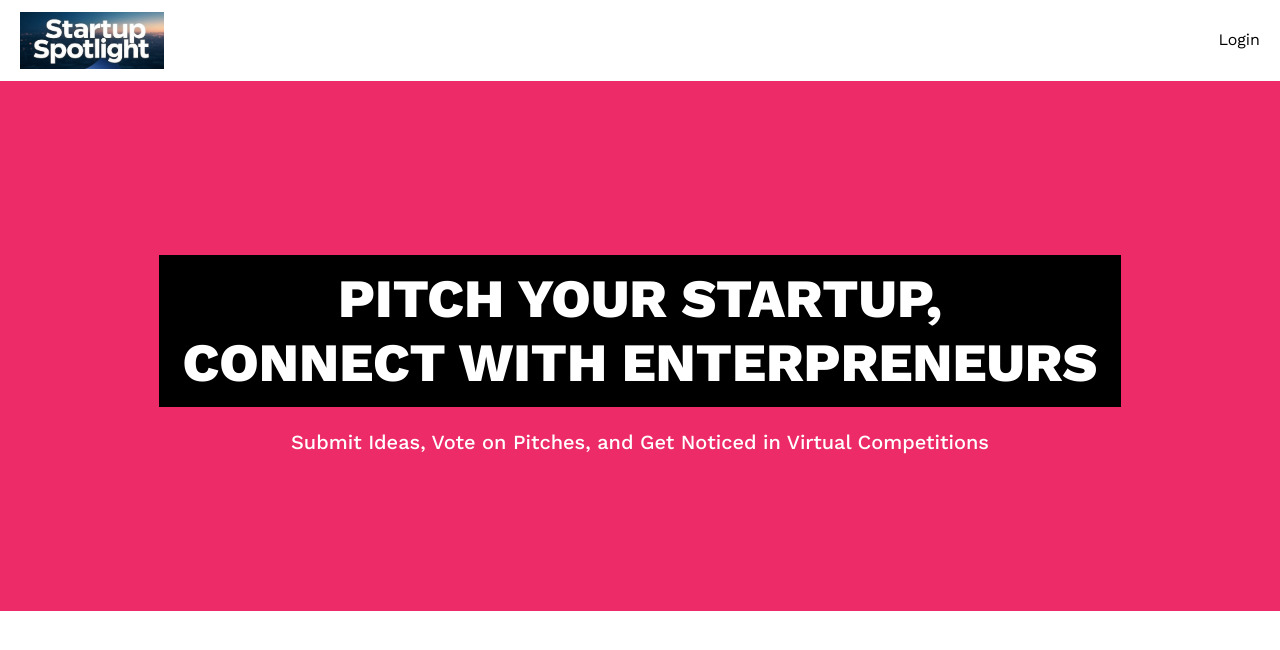
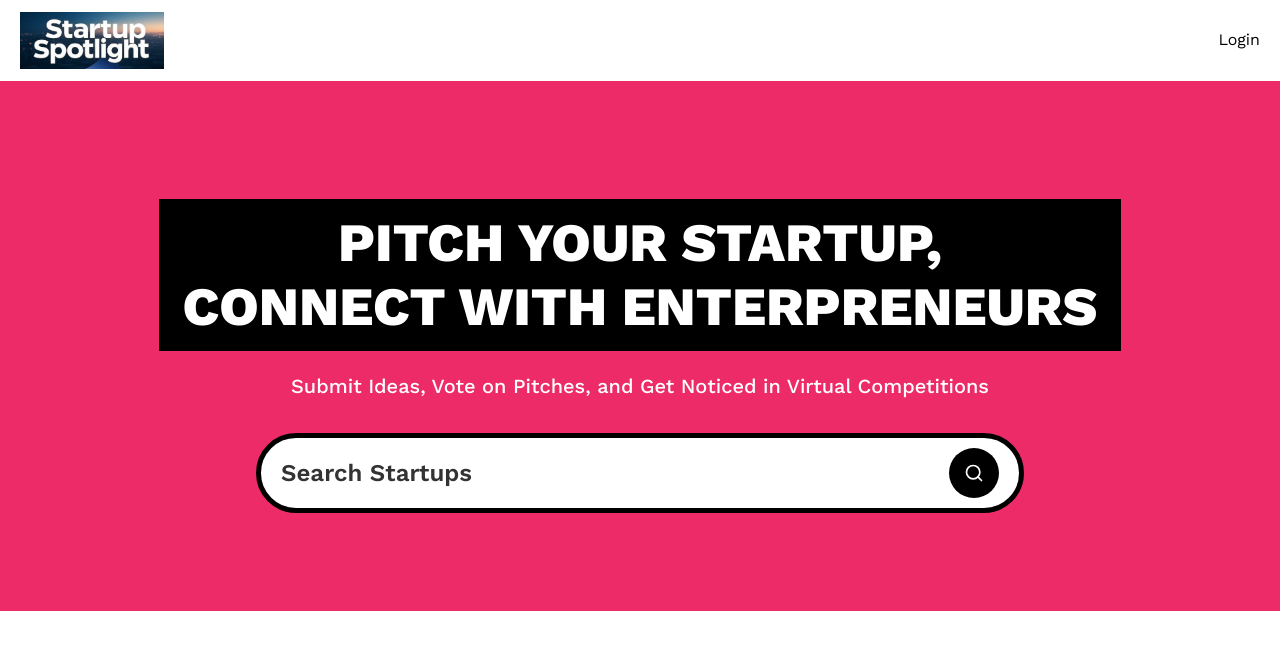
Before and after one commit to keyur22/startup-spotlight, a Next.js app: page / in a window 1280 px wide. Shown: the top 650 px of the page. Built offline with nearby package versions, Linux system fonts and the light colour scheme; no server answers.

Commit message:
Added searchForm in HomePage

```diff
--- a/app/(root)/layout.tsx
+++ b/app/(root)/layout.tsx
@@ -1,5 +1,5 @@
 import { PropsWithChildren } from 'react';
-import Navbar from '../components/Navbar';
+import Navbar from '../../components/Navbar';
 
 const Layout = ({ children }: PropsWithChildren) => {
   return (
--- a/app/(root)/page.tsx
+++ b/app/(root)/page.tsx
@@ -1,4 +1,12 @@
-const HomePage = () => {
+import SearchForm from '@/components/SearchForm';
+
+const HomePage = async ({
+  searchParams
+}: {
+  searchParams: Promise<{ query: string }>;
+}) => {
+  const { query } = await searchParams;
+
   return (
     <>
       <section className='pink_container'>
@@ -8,6 +16,7 @@
         <p className='sub-heading !max-w-3xl'>
           Submit Ideas, Vote on Pitches, and Get Noticed in Virtual Competitions
         </p>
+        <SearchForm query={query} />
       </section>
     </>
   );
--- /dev/null
+++ b/components/SearchForm.tsx
@@ -0,0 +1,22 @@
+import { Search } from 'lucide-react';
+import Form from 'next/form';
+import SearchFormReset from './SearchFormReset';
+
+const SearchForm = ({ query }: { query: string }) => {
+  return (
+    <Form action='/' className='search-form' scroll={false}>
+      <input
+        name='query'
+        defaultValue={query}
+        className='search-input'
+        placeholder='Search Startups'
+      />
+      <div className='flex gap-2'>{query && <SearchFormReset />}</div>
+      <button type='submit' className='search-btn text-white'>
+        <Search className='size-5' />
+      </button>
+    </Form>
+  );
+};
+
+export default SearchForm;
--- /dev/null
+++ b/components/SearchFormReset.tsx
@@ -0,0 +1,22 @@
+'use client';
+
+import { X } from 'lucide-react';
+import Link from 'next/link';
+
+const SearchFormReset = () => {
+  const reset = () => {
+    const form = document.querySelector('.search-form') as HTMLFormElement;
+
+    if (form) form.reset();
+  };
+
+  return (
+    <button type='reset' onClick={reset}>
+      <Link href='/' className='search-btn text-white'>
+        <X className='size-5' />
+      </Link>
+    </button>
+  );
+};
+
+export default SearchFormReset;
--- /dev/null
+++ b/components/ui/button.tsx
@@ -0,0 +1,57 @@
+import * as React from "react"
+import { Slot } from "@radix-ui/react-slot"
+import { cva, type VariantProps } from "class-variance-authority"
+
+import { cn } from "@/lib/utils"
+
+const buttonVariants = cva(
+  "inline-flex items-center justify-center gap-2 whitespace-nowrap rounded-md text-sm font-medium transition-colors focus-visible:outline-none focus-visible:ring-1 focus-visible:ring-ring disabled:pointer-events-none disabled:opacity-50 [&_svg]:pointer-events-none [&_svg]:size-4 [&_svg]:shrink-0",
+  {
+    variants: {
+      variant: {
+        default:
+          "bg-primary text-primary-foreground shadow hover:bg-primary/90",
+        destructive:
+          "bg-destructive text-destructive-foreground shadow-sm hover:bg-destructive/90",
+        outline:
+          "border border-input bg-background shadow-sm hover:bg-accent hover:text-accent-foreground",
+        secondary:
+          "bg-secondary text-secondary-foreground shadow-sm hover:bg-secondary/80",
+        ghost: "hover:bg-accent hover:text-accent-foreground",
+        link: "text-primary underline-offset-4 hover:underline",
+      },
+      size: {
+        default: "h-9 px-4 py-2",
+        sm: "h-8 rounded-md px-3 text-xs",
+        lg: "h-10 rounded-md px-8",
+        icon: "h-9 w-9",
+      },
+    },
+    defaultVariants: {
+      variant: "default",
+      size: "default",
+    },
+  }
+)
+
+export interface ButtonProps
+  extends React.ButtonHTMLAttributes<HTMLButtonElement>,
+    VariantProps<typeof buttonVariants> {
+  asChild?: boolean
+}
+
+const Button = React.forwardRef<HTMLButtonElement, ButtonProps>(
+  ({ className, variant, size, asChild = false, ...props }, ref) => {
+    const Comp = asChild ? Slot : "button"
+    return (
+      <Comp
+        className={cn(buttonVariants({ variant, size, className }))}
+        ref={ref}
+        {...props}
+      />
+    )
+  }
+)
+Button.displayName = "Button"
+
+export { Button, buttonVariants }
--- a/package.json
+++ b/package.json
@@ -9,6 +9,7 @@
     "lint": "next lint"
   },
   "dependencies": {
+    "@radix-ui/react-slot": "^1.2.0",
     "@tailwindcss/typography": "^0.5.16",
     "class-variance-authority": "^0.7.1",
     "clsx": "^2.1.1",
```
Also changed, not shown: components/Navbar.tsx (renamed from app/components/Navbar.tsx), 1 other file (tests, documents, lock files or other folders).
